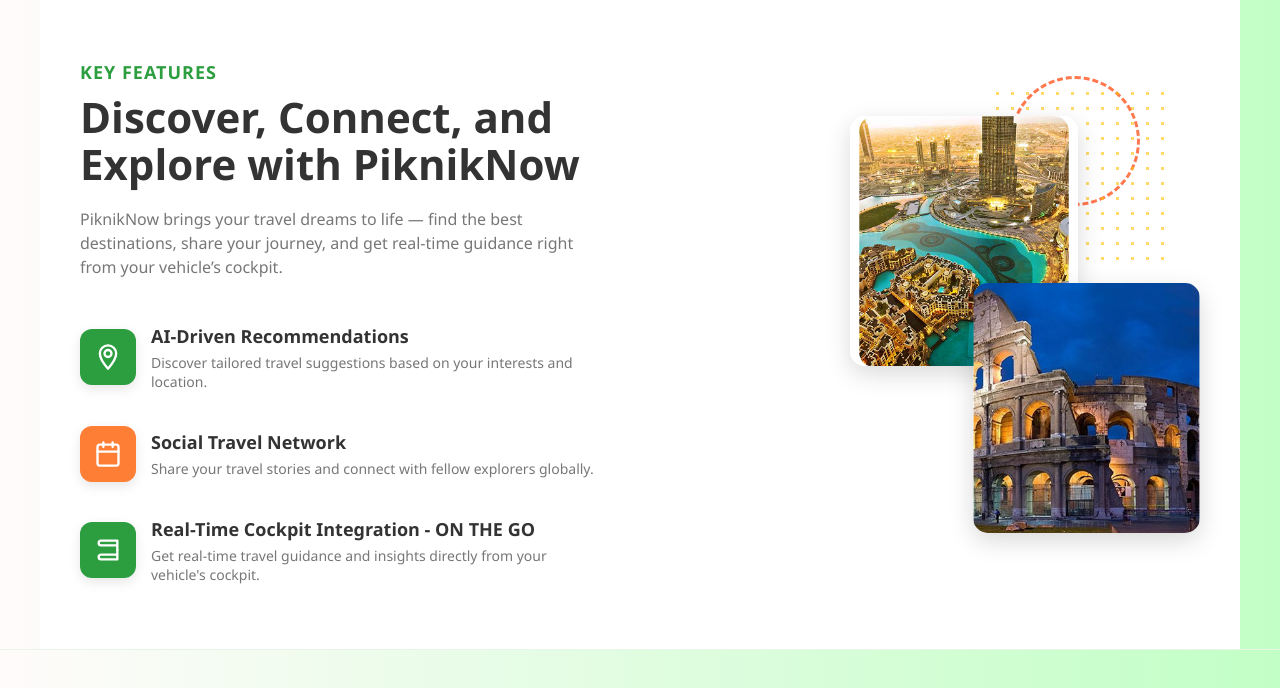
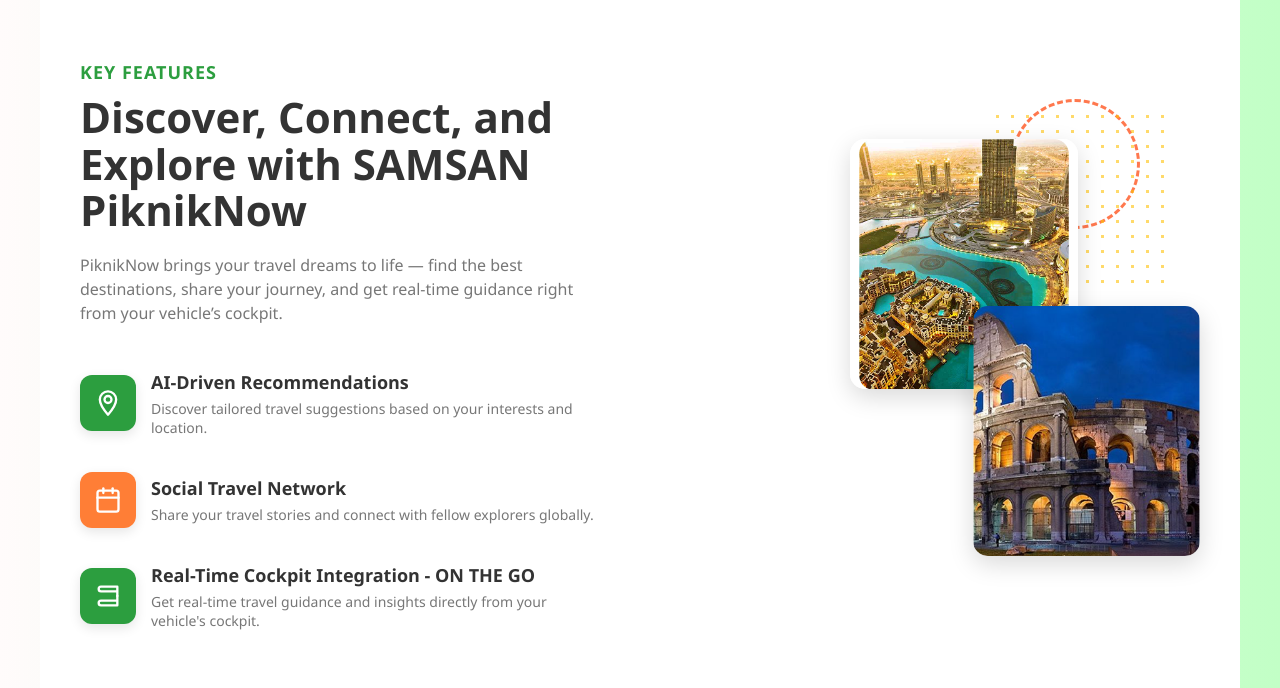
Before and after one commit to Angad0691996/pikniknow-web, a plain HTML site: page index.html in a window 1280 px wide. Shown: the part 1479-2167 px from the top of the page. Drawn offline with Linux system fonts and the light colour scheme.

Commit message:
changed line 937

```diff
--- a/index.html
+++ b/index.html
@@ -934,7 +934,7 @@
     <div class="features-container">
         <div class="features-content">
             <h4 class="features-tagline">KEY FEATURES</h4>
-            <h2 class="features-title">Discover, Connect, and Explore with PiknikNow</h2>
+            <h2 class="features-title">Discover, Connect, and Explore with SAMSAN PiknikNow</h2>
             <p class="features-subtitle">
                 PiknikNow brings your travel dreams to life — find the best destinations, share your journey, and get real-time guidance right from your vehicle’s cockpit.
             </p>
```
